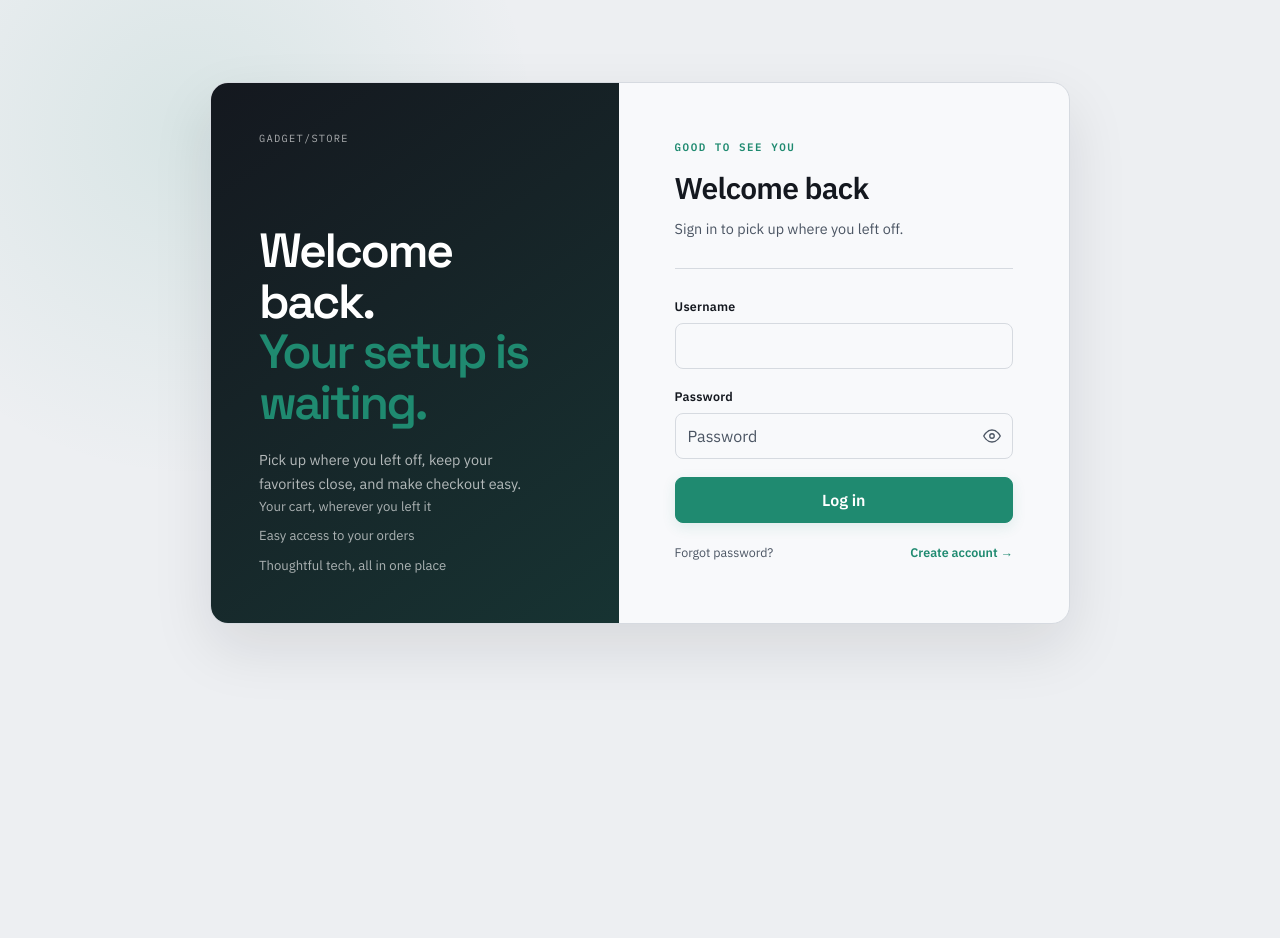
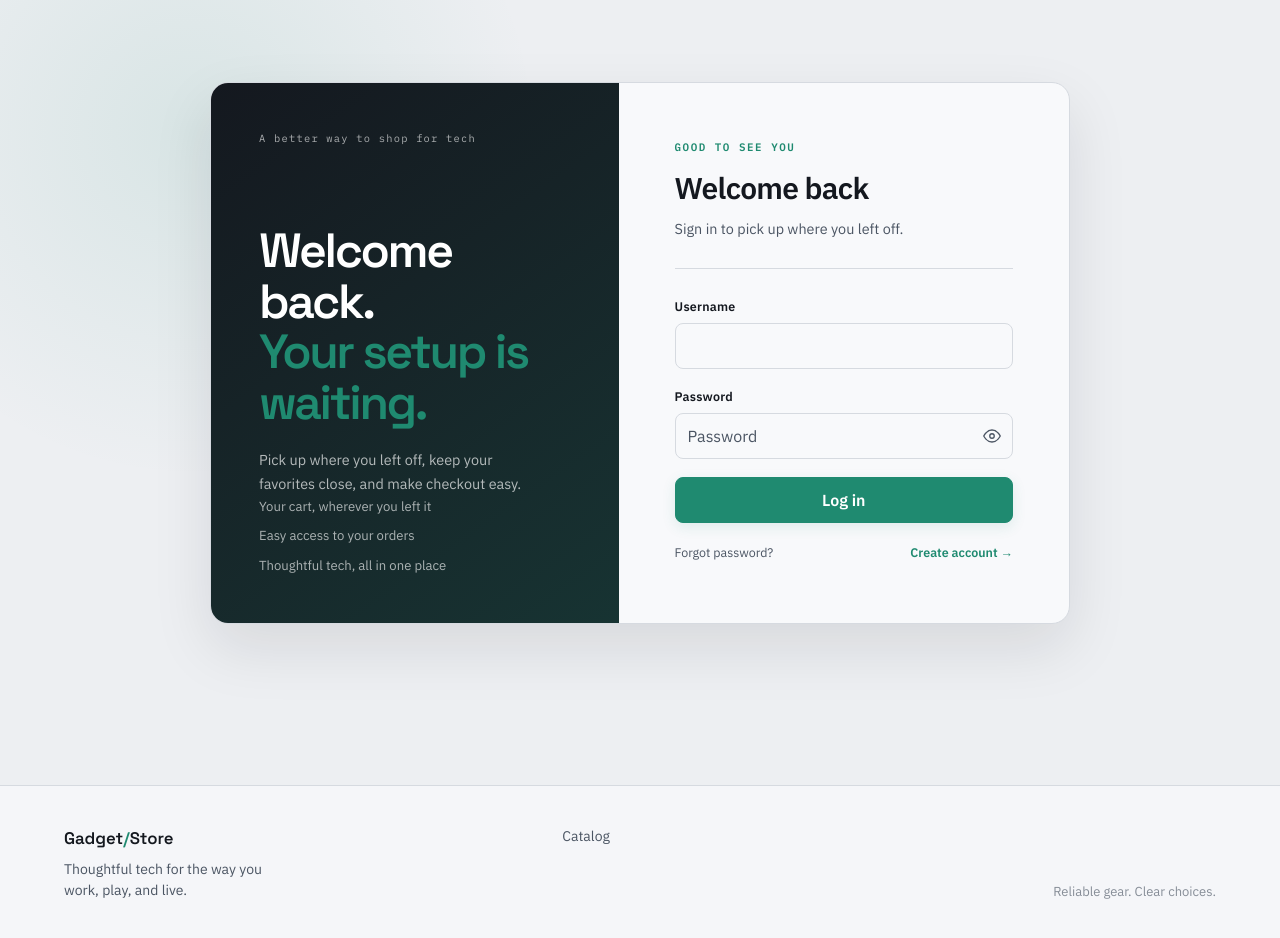
Before and after one commit to Whiss-0/GadgetFrontEnd, a React (Vite) app: page /login in a window 1280 px wide. Shown: the part 80-1018 px from the top of the page. Before the commit the page ends 801 px from the top, so only its background shows below. Built offline with nearby package versions, Linux system fonts and the light colour scheme; no server answers.

Commit message:
ui improve

```diff
--- a/src/App.jsx
+++ b/src/App.jsx
@@ -1,6 +1,7 @@
 import { useEffect } from "react";
 import { Routes, Route } from "react-router-dom";
 import Navbar from "./components/Navbar";
+import SiteFooter from "./components/SiteFooter";
 import { RequireAuth, RequireAdmin } from "./components/ProtectedRoute";
 import { useAuth } from "./context/AuthContext";
 
@@ -58,6 +59,7 @@ export default function App() {
           <Route path="users" element={<UsersAdmin />} />
         </Route>
       </Routes>
+      <SiteFooter />
     </div>
   );
 }
--- a/src/components/Navbar.jsx
+++ b/src/components/Navbar.jsx
@@ -121,7 +121,7 @@ export default function Navbar() {
         <Link to="/" className="font-[var(--font-display)] font-semibold text-lg tracking-tight flex items-center gap-2 z-10 logo-text" aria-label="Gadget Store home">
           <span className="flex items-center whitespace-nowrap">
             <Pin />
-            GADGET<span className="text-[var(--color-circuit)]">/</span>STORE
+            Gadget<span className="text-[var(--color-circuit)]">/</span>Store
           </span>
           <RoleBadge isAdmin={isAdmin} isMod={isMod} />
         </Link>
--- /dev/null
+++ b/src/components/SiteFooter.jsx
@@ -0,0 +1,28 @@
+import { Link } from "react-router-dom";
+import { useAuth } from "../context/AuthContext";
+
+export default function SiteFooter() {
+  const { isAuthenticated } = useAuth();
+
+  return (
+    <footer className="site-footer">
+      <div className="site-footer-inner">
+        <div className="site-footer-brand">
+          <Link to="/" className="site-footer-logo">
+            Gadget<span>/</span>Store
+          </Link>
+          <p>Thoughtful tech for the way you work, play, and live.</p>
+        </div>
+
+        <nav className="site-footer-links" aria-label="Footer navigation">
+          <Link to="/">Catalog</Link>
+          {isAuthenticated && <Link to="/orders">Orders</Link>}
+          {isAuthenticated && <Link to="/wishlist">Wishlist</Link>}
+          {isAuthenticated && <Link to="/settings">Account</Link>}
+        </nav>
+
+        <p className="site-footer-note">Reliable gear. Clear choices.</p>
+      </div>
+    </footer>
+  );
+}
--- a/src/index.css
+++ b/src/index.css
@@ -36,6 +36,10 @@
   --color-header-bg: #14181F;
   /* top navbar background */
   --color-header-text: #FFFFFF;
+
+  /* Shared card geometry */
+  --radius-card: 14px;
+  --shadow-card: 0 8px 26px rgba(20, 24, 31, 0.055);
 }
 
 html.dark {
@@ -107,13 +111,16 @@ body {
   position: relative;
   background: var(--color-panel);
   border: 1px solid var(--color-line);
-  transition: all 0.3s cubic-bezier(0.25, 0.8, 0.25, 1);
-}
-
+  border-radius: var(--radius-card);
+  box-shadow: var(--shadow-card);
+  transition: box-shadow 0.2s ease;
+}
+
+/* Content cards should not rise on hover — calm, professional feel */
 .spec-ticket:hover {
-  transform: translateY(-4px);
-  box-shadow: 0 12px 24px -8px rgba(0, 0, 0, 0.12);
-  border-color: var(--color-circuit);
+  transform: none;
+  box-shadow: var(--shadow-card);
+  border-color: var(--color-line);
 }
 
 .spec-ticket::before {
@@ -400,18 +407,25 @@ select:focus {
 .product-card {
   background-color: var(--color-panel);
   border: 1px solid var(--color-line);
-  border-radius: 12px;
-  box-shadow: 0 4px 6px -1px rgba(0, 0, 0, 0.05);
+  border-radius: var(--radius-card);
+  box-shadow: var(--shadow-card);
   overflow: hidden;
   transition: border-color 0.2s ease, box-shadow 0.2s ease, transform 0.2s ease;
   display: flex;
   flex-direction: column;
 }
 
+/* Small, tasteful lift — product cards benefit from some interactivity */
 .product-card:hover {
   border-color: var(--color-circuit);
-  box-shadow: 0 10px 15px -3px rgba(0, 0, 0, 0.1);
-  transform: translateY(-4px);
+  box-shadow: 0 14px 30px rgba(20, 24, 31, 0.09);
+  transform: translateY(-2px);
+}
+
+@media (prefers-reduced-motion: reduce) {
+  .product-card:hover {
+    transform: none;
+  }
 }
 
 .product-card.out-of-stock .main-image-container {
@@ -685,17 +699,18 @@ select:focus {
 }
 
 .admin-item-card {
-  transition: all 0.3s cubic-bezier(0.25, 0.8, 0.25, 1);
-  background: var(--color-circuit-soft);
-  backdrop-filter: blur(8px);
+  border-radius: var(--radius-card);
+  box-shadow: var(--shadow-card);
+  background: var(--color-panel);
   border: 1px solid var(--color-line);
-}
-
+  transition: box-shadow 0.2s ease;
+}
+
+/* Admin cards: calm — no lift, no accent glow */
 .admin-item-card:hover {
-  transform: translateY(-2px) scale(1.002);
-  box-shadow: 0 10px 25px -5px var(--color-circuit-soft);
-  border-color: var(--color-circuit);
-  background: linear-gradient(to right, var(--color-panel), var(--color-circuit-soft));
+  transform: none;
+  box-shadow: var(--shadow-card);
+  border-color: var(--color-line);
 }
 
 .admin-input-premium {
@@ -2564,3 +2579,88 @@ input[type="date"] {
     height: 2.4rem;
   }
 }
+
+/* ============================================================
+   SITE FOOTER
+   ============================================================ */
+
+.site-footer {
+  margin-top: 4rem;
+  border-top: 1px solid var(--color-line);
+  background: color-mix(in srgb, var(--color-panel) 74%, var(--color-paper));
+}
+
+.site-footer-inner {
+  display: grid;
+  grid-template-columns: 1.5fr 1fr 1fr;
+  align-items: start;
+  gap: 2rem;
+  width: min(100% - 2.5rem, 72rem);
+  margin: 0 auto;
+  padding: 2.5rem 0;
+}
+
+.site-footer-logo {
+  font-family: var(--font-display);
+  font-weight: 600;
+  font-size: 1.05rem;
+  color: var(--color-ink);
+  text-decoration: none;
+  display: inline-block;
+  margin-bottom: 0.5rem;
+  transition: color 0.15s ease;
+}
+
+.site-footer-logo span {
+  color: var(--color-circuit);
+}
+
+.site-footer-logo:hover {
+  color: var(--color-circuit);
+}
+
+.site-footer-brand p {
+  font-size: 0.875rem;
+  color: var(--color-ink-soft);
+  line-height: 1.5;
+  max-width: 26ch;
+}
+
+.site-footer-links {
+  display: flex;
+  flex-direction: column;
+  gap: 0.6rem;
+}
+
+.site-footer-links a {
+  font-size: 0.875rem;
+  color: var(--color-ink-soft);
+  text-decoration: none;
+  transition: color 0.15s ease;
+}
+
+.site-footer-links a:hover {
+  color: var(--color-circuit);
+}
+
+.site-footer-note {
+  font-size: 0.8125rem;
+  color: var(--color-ink-soft);
+  opacity: 0.65;
+  line-height: 1.5;
+  align-self: end;
+  text-align: right;
+}
+
+/* Stack to single column on mobile */
+@media (max-width: 640px) {
+  .site-footer-inner {
+    grid-template-columns: 1fr;
+    gap: 1.5rem;
+    padding: 2rem 0;
+  }
+
+  .site-footer-note {
+    text-align: left;
+  }
+}
--- a/src/pages/Login.jsx
+++ b/src/pages/Login.jsx
@@ -41,7 +41,7 @@ export default function Login() {
       <div className="auth-frame">
         <aside className="auth-visual" aria-label="Gadget Store benefits">
           <div>
-            <p className="auth-visual-code">GADGET/STORE</p>
+            <p className="auth-visual-code">A better way to shop for tech</p>
             <h2>Welcome back.<br /><span>Your setup is waiting.</span></h2>
             <p className="auth-visual-copy">Pick up where you left off, keep your favorites close, and make checkout easy.</p>
           </div>
--- a/src/pages/Register.jsx
+++ b/src/pages/Register.jsx
@@ -32,7 +32,7 @@ export default function Register() {
   return (
     <div className="max-w-sm mx-auto mt-16 px-5">
       <div className="spec-ticket rounded-md p-6 pt-8">
-        <p className="font-[var(--font-mono)] text-xs text-[var(--color-ink-soft)] mb-1">JOIN GADGET/STORE</p>
+        <p className="text-sm text-[var(--color-ink-soft)] mb-1">Start with Gadget Store</p>
         <h1 className="font-[var(--font-display)] text-2xl font-semibold mb-6">Create account</h1>
 
         {success ? (
```
